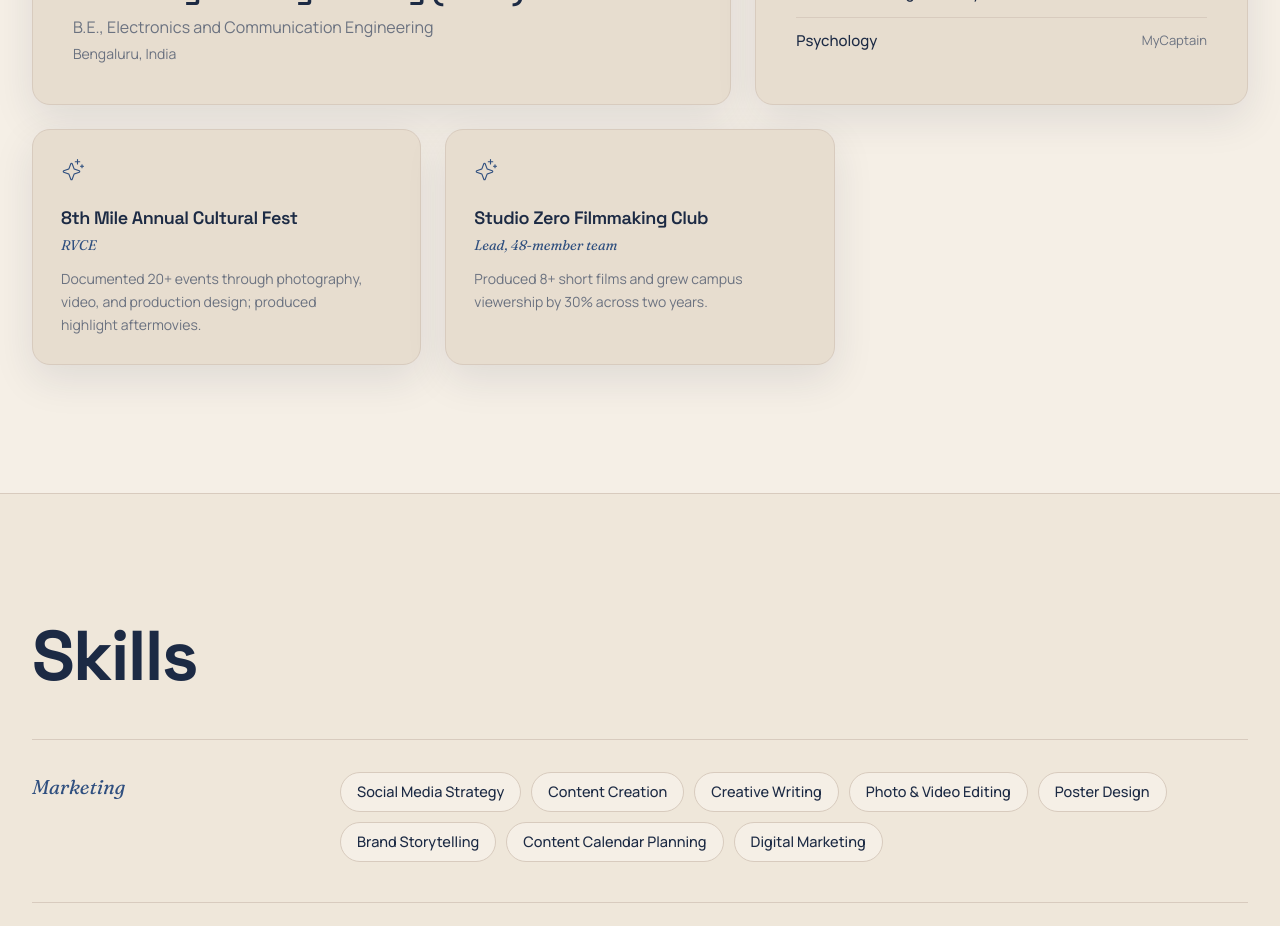
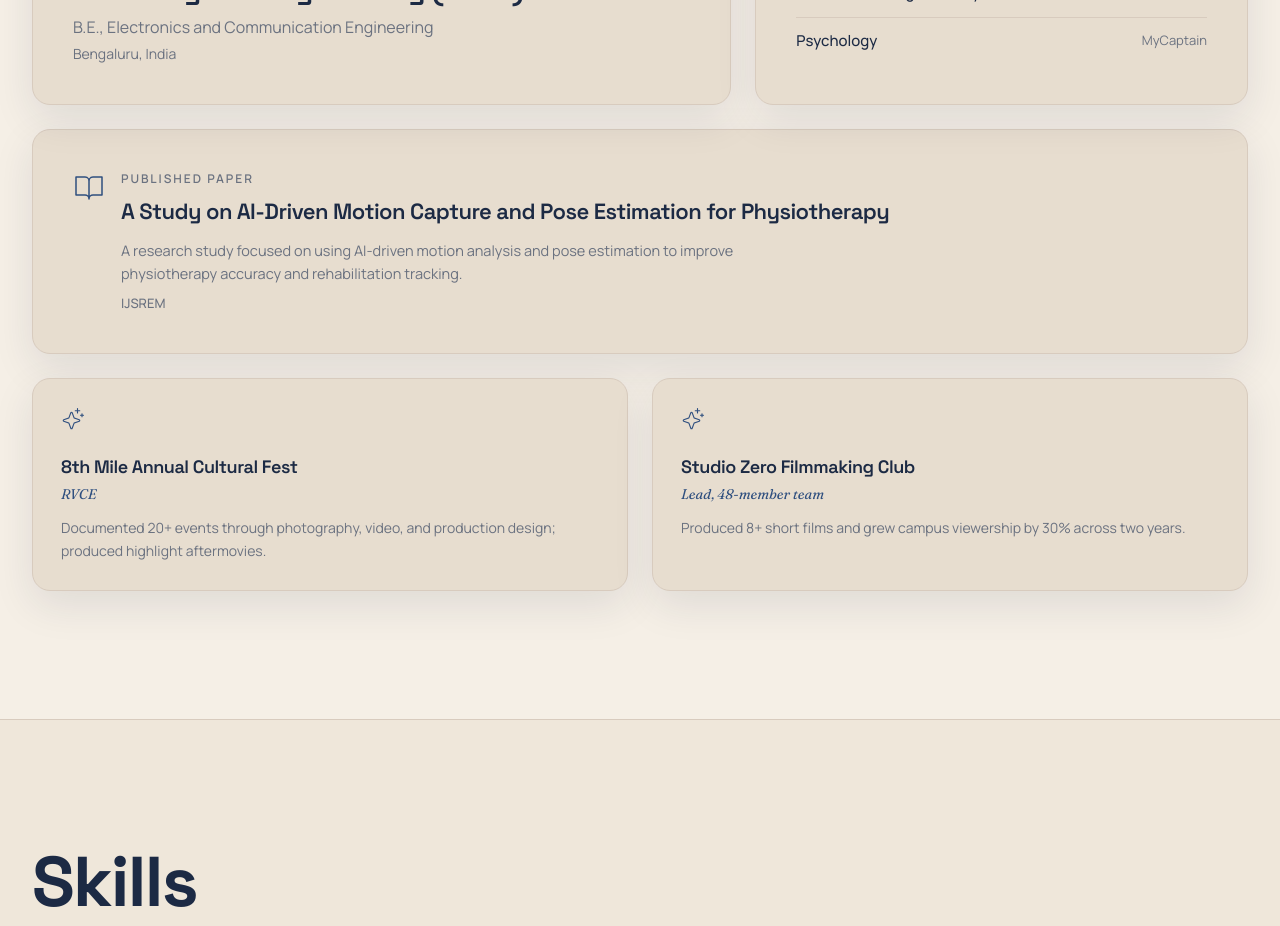
Before and after one commit to RoshanBM/Divya_Portfolio, a Next.js app: page / in a window 1280 px wide. Shown: the part 9160-10086 px from the top of the page. Built offline with nearby package versions, Linux system fonts and the light colour scheme.

Commit message:
Update experience-education.tsx

```diff
--- a/components/experience-education.tsx
+++ b/components/experience-education.tsx
@@ -1,8 +1,8 @@
 "use client";
 
 import { motion, useReducedMotion } from "motion/react";
-import { GraduationCap, Certificate, Sparkle } from "@phosphor-icons/react";
-import { experience, education, certifications, leadership } from "@/lib/content";
+import { GraduationCap, Certificate, Sparkle, BookOpen } from "@phosphor-icons/react";
+import { experience, education, certifications, leadership, publishedPaper } from "@/lib/content";
 import { Reveal } from "./motion-primitives";
 
 /* ---------- Experience timeline ---------- */
@@ -104,7 +104,7 @@ function TimelineItem({
   );
 }
 
-/* ---------- Education + Certifications + Leadership ---------- */
+/* ---------- Education + Certifications + Leadership + Published Paper ---------- */
 export function Education() {
   return (
     <section id="education" className="mx-auto max-w-[1400px] px-5 py-24 md:px-8 md:py-32">
@@ -151,8 +151,31 @@ export function Education() {
         </Reveal>
       </div>
 
+      {/* Published Paper */}
+      <Reveal delay={0.06} className="mt-6">
+        <ElevateCard className="flex flex-col p-8 md:p-10">
+          <div className="flex items-start gap-4">
+            <BookOpen size={32} weight="light" style={{ color: "var(--accent)" }} />
+            <div>
+              <p className="text-[12px] font-semibold uppercase tracking-[0.16em] text-[var(--muted)]">
+                Published Paper
+              </p>
+              <h3 className="mt-2 font-[family-name:var(--font-display)] text-[20px] font-semibold leading-snug tracking-tight text-[var(--ink)] md:text-[22px]">
+                {publishedPaper.title}
+              </h3>
+              <p className="mt-3 max-w-[70ch] text-[14.5px] leading-relaxed text-[var(--muted)]">
+                {publishedPaper.note}
+              </p>
+              <p className="mt-2 text-[13px] font-medium text-[var(--muted)]">
+                {publishedPaper.journal}
+              </p>
+            </div>
+          </div>
+        </ElevateCard>
+      </Reveal>
+
       {/* Leadership row */}
-      <div className="mt-6 grid grid-cols-1 gap-6 md:grid-cols-3">
+      <div className="mt-6 grid grid-cols-1 gap-6 md:grid-cols-2">
         {leadership.map((l, i) => (
           <Reveal key={l.title} delay={i * 0.06}>
             <ElevateCard className="flex h-full flex-col p-7">
```
